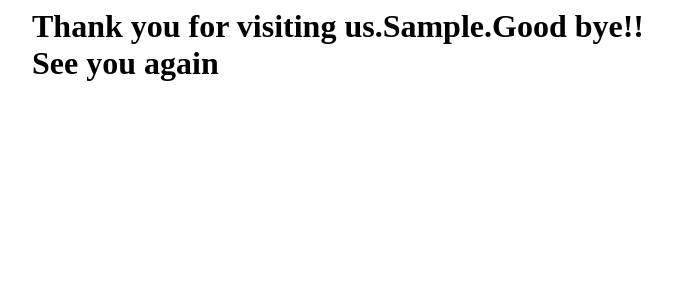
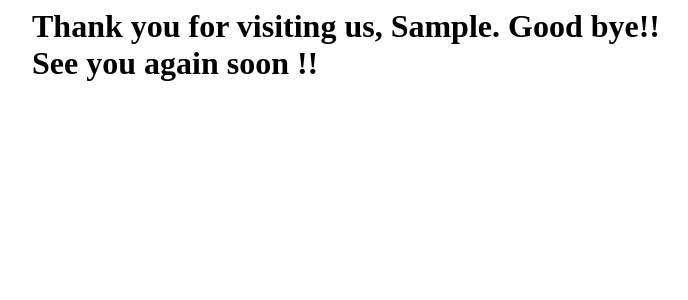
Before and after one commit to yjw666123/yan, a Flask app: template templates/end.html in a window 1280 px wide. Shown: the top 300 px of the page, without its empty margins (292-980 px from the left). Run offline with Flask 3, Linux system fonts and the light colour scheme; the template is opened without the code that fills it: most values are stand-ins (such as "Sample title", 1, 10 or a date in 2020).

Commit message:
Update end.html

```diff
--- a/templates/end.html
+++ b/templates/end.html
@@ -1,10 +1,10 @@
 <style>
-    .container{width:100%;margin:auto;}
-    @media(min-width:600px){.container{width:80%;}}
-    @media(min-width:768px){.container{width:60%;}}
-    @media(min-width:1024px){.container{width:50%;}}
-    </style>
+    .container{width:100%;margin:auto}
+    @media (min-width:600px) {.container{width: 80%;}}
+    @media (min-width:768px) {.container{width: 60%;}}
+    @media (min-width:1024px) {.container{width: 50%;}}
+</style>
 
-    <div class="container">
-    <h1>Thank you for visiting us.{{r}}.Good bye!! See you again</h1>
-    </div>
+<div class="container">
+<h1>Thank you for visiting us, {{r}}. Good bye!! See you again soon !!</h1>
+</div>
```
